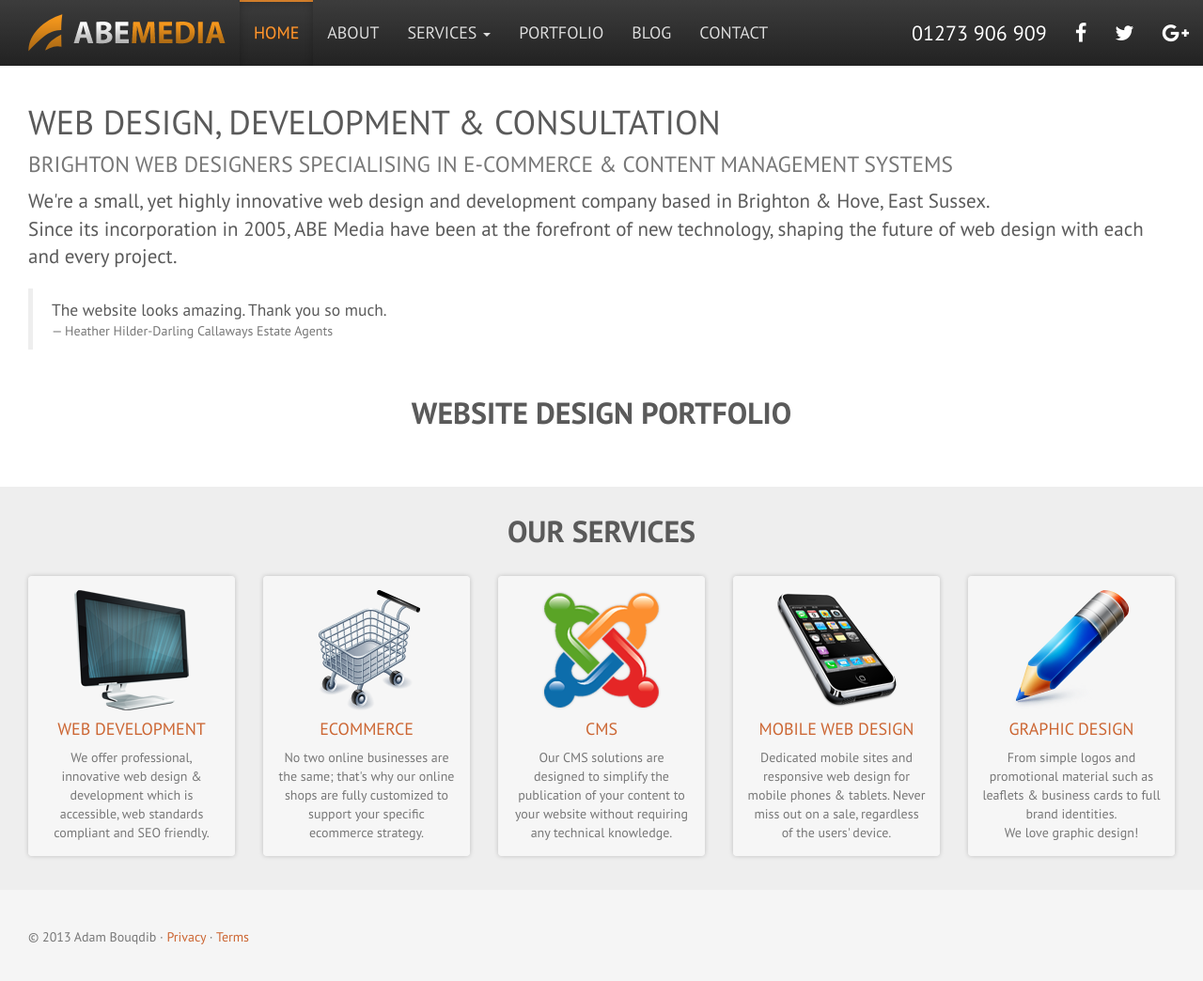
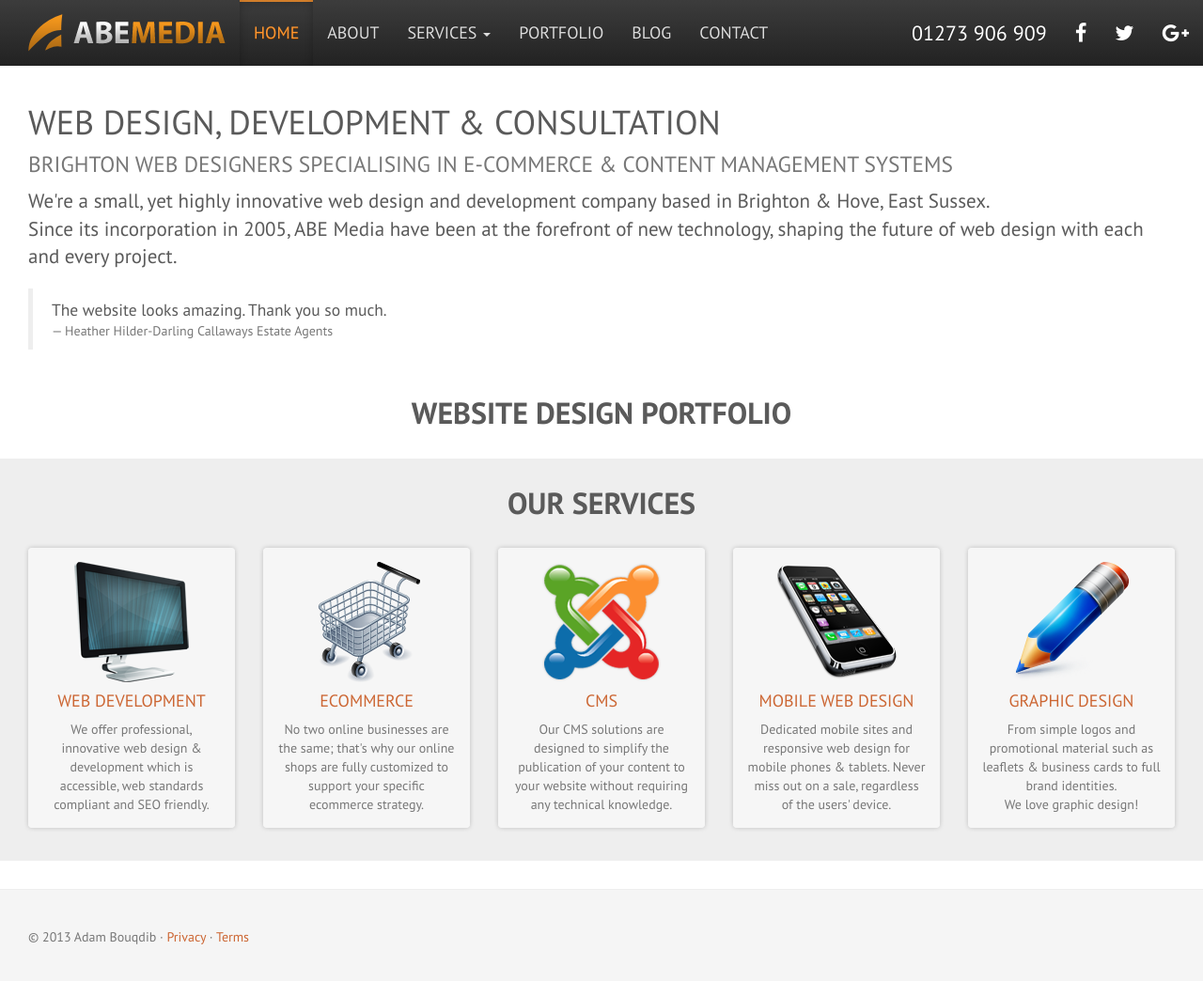
Before and after one commit to abemedia/abemedia.github.io, a Jekyll site: the page built from index.md, in a window 1280 px wide and 1047 px high. Shown: the top 1044 px of the window at 94% size. Built offline with Jekyll 4.4.1, drawn with Linux system fonts in a browser that asks for light colours; nearby versions of some CDN libraries.

Commit message:
Update style.css

```diff
--- a/css/style.css
+++ b/css/style.css
@@ -280,6 +280,9 @@ a.box:hover {
         margin:0 0 15px;
         padding-bottom:3px;
 }
+.folio {
+	margin-bottom: -30px;
+}
 .folio .box, .folio .box:hover {
 	padding: 0 0 15px;
         background:#eee;
```
